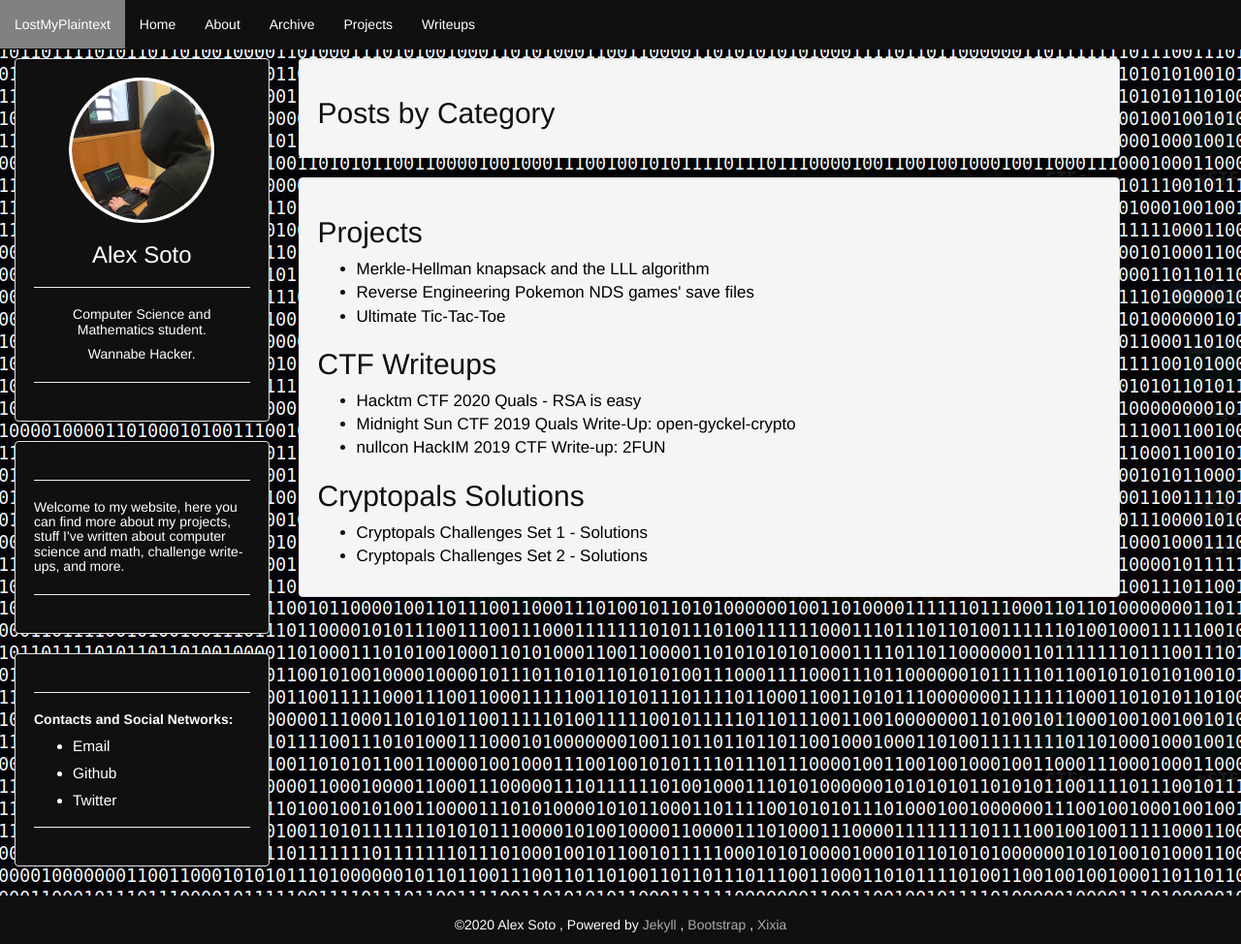
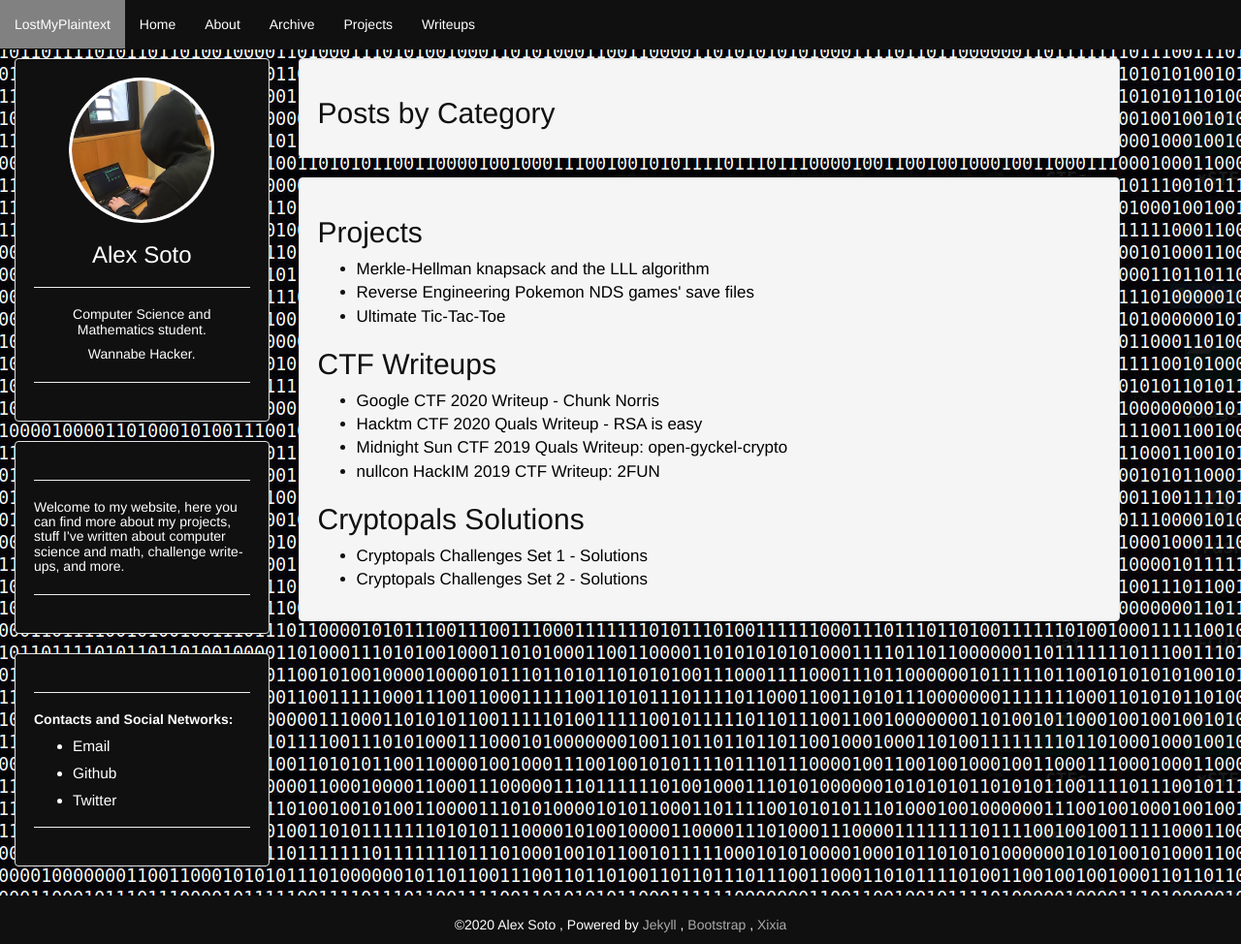
Before and after one commit to 0xA2/0xA2.github.io, a Jekyll site: the page built from archive.html, in a window 1280 px wide and 974 px high. Shown: the whole window at 97% size. Built offline with Jekyll 4.4.1, drawn with Linux system fonts in a browser that asks for light colours.

Commit message:
Update archive.html

```diff
--- a/archive.html
+++ b/archive.html
@@ -8,14 +8,15 @@
 <h2>Projects</h2>
 <ul>
     <li><a href="https://lostmyplaintext.com/project/2020/04/30/Merkle-Hellman-Knapsack-and-LLL.html">Merkle-Hellman knapsack and the LLL algorithm</a></li>
-    <li><a href="/project/2020/07/30/Reverse-Engineering-Pokemon-Save-Files.html">Reverse Engineering Pokemon NDS games' save files</a></li>
+    <li><a href="/project/2020/07/30/Reverse-Engineering-Pokemon-Save-Files.hwriteups/2020/09/02/GoogleCTF2020ChunkNorris.htmltml">Reverse Engineering Pokemon NDS games' save files</a></li>
     <li><a href="/project/2020/07/28/Ultimate-Tic-Tac-Toe.html">Ultimate Tic-Tac-Toe</a></li>
 </ul>
 <h2>CTF Writeups</h2>
 <ul>
-    <li><a href="https://lostmyplaintext.com/writeups/2020/02/04/hacktmCTF_RSAisEasy.html">Hacktm CTF 2020 Quals - RSA is easy</a></li>
-    <li><a href="https://lostmyplaintext.com/writeups/2019/04/08/MidnightSunCTF2019.html">Midnight Sun CTF 2019 Quals Write-Up: open-gyckel-crypto</a></li>
-    <li><a href="https://lostmyplaintext.com/writeups/2019/03/09/nullcon-2019-CTF-Write-up-2FUN.html">nullcon HackIM 2019 CTF Write-up: 2FUN</a></li>
+    <li><a href="https://lostmyplaintext.com/writeups/writeups/2020/09/02/GoogleCTF2020ChunkNorris.html">Google CTF 2020 Writeup - Chunk Norris</a></li>
+    <li><a href="https://lostmyplaintext.com/writeups/2020/02/04/hacktmCTF_RSAisEasy.html">Hacktm CTF 2020 Quals Writeup - RSA is easy</a></li>
+    <li><a href="https://lostmyplaintext.com/writeups/2019/04/08/MidnightSunCTF2019.html">Midnight Sun CTF 2019 Quals Writeup: open-gyckel-crypto</a></li>
+    <li><a href="https://lostmyplaintext.com/writeups/2019/03/09/nullcon-2019-CTF-Write-up-2FUN.html">nullcon HackIM 2019 CTF Writeup: 2FUN</a></li>
 </ul>
 <h2>Cryptopals Solutions</h2>
 <ul>
```
